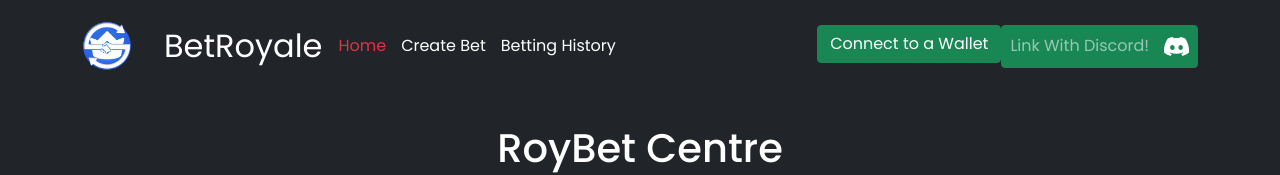
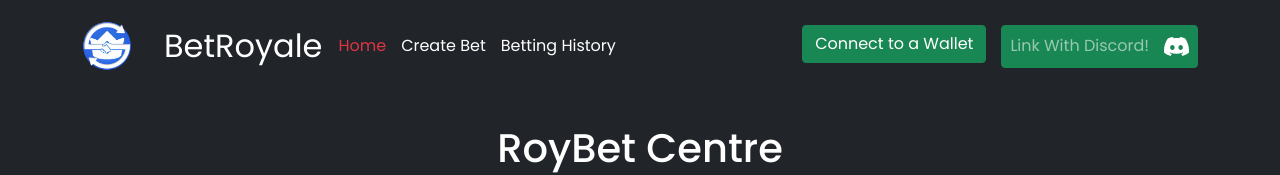
Before and after one commit to fsyntax/bet-royale, a React (Create React App) app: page / in a window 1280 px wide. Shown: the top 175 px of the page. Built offline with nearby package versions, Linux system fonts and the light colour scheme; no server answers.

Commit message:
Added very small change to the header

```diff
--- a/src/components/Header.js
+++ b/src/components/Header.js
@@ -156,7 +156,7 @@ const Header = (props) => {
                   </div>
                 )}
                 {!localStorage.getItem("address") && (
-                  <div style={{ marginLeft: "15px" }}>
+                  <div style={{ marginRight: "15px" }}>
                     <button
                       onClick={connectToWallet}
                       className="btn btn-success ml-3"
```
